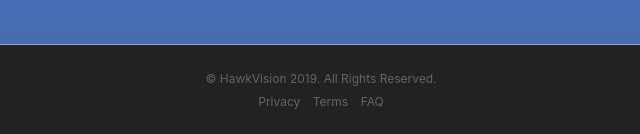
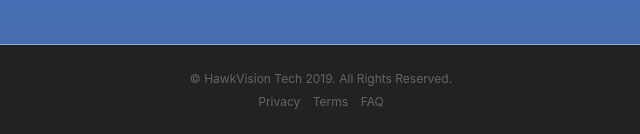
Before and after one commit to marssemenova/HawkVisionTech, a website with bundled scripts: page index.html in a window 1280 px wide. Shown: the part 3831-3965 px from the top of the page, 319-959 px from the left. Built offline with nearby package versions, Linux system fonts and the light colour scheme; a web font is replaced by a local one.

Commit message:
Update index.html

```diff
--- a/index.html
+++ b/index.html
@@ -205,7 +205,7 @@
 
   <footer>
     <div class="container">
-      <p>&copy; HawkVision 2019. All Rights Reserved.</p>
+      <p>&copy; HawkVision Tech 2019. All Rights Reserved.</p>
       <ul class="list-inline">
         <li class="list-inline-item">
           <a href="#">Privacy</a>
```
